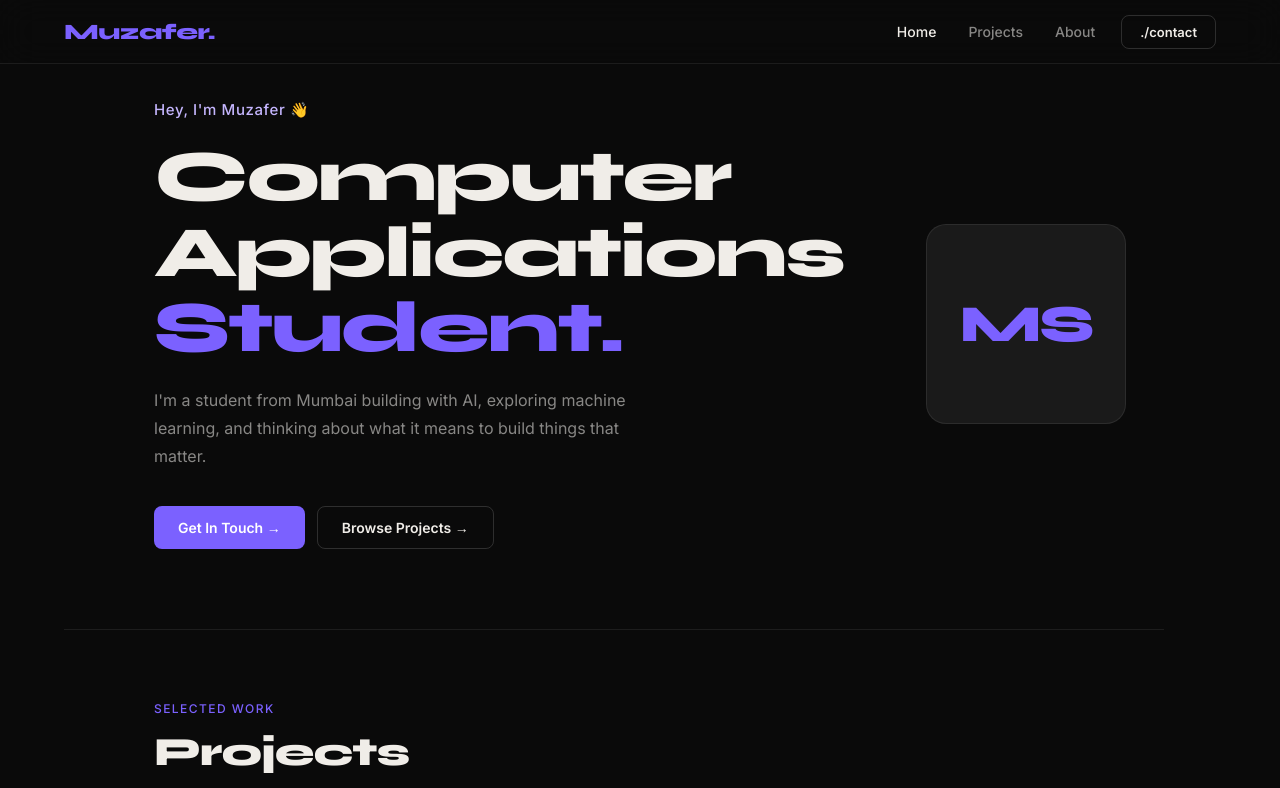
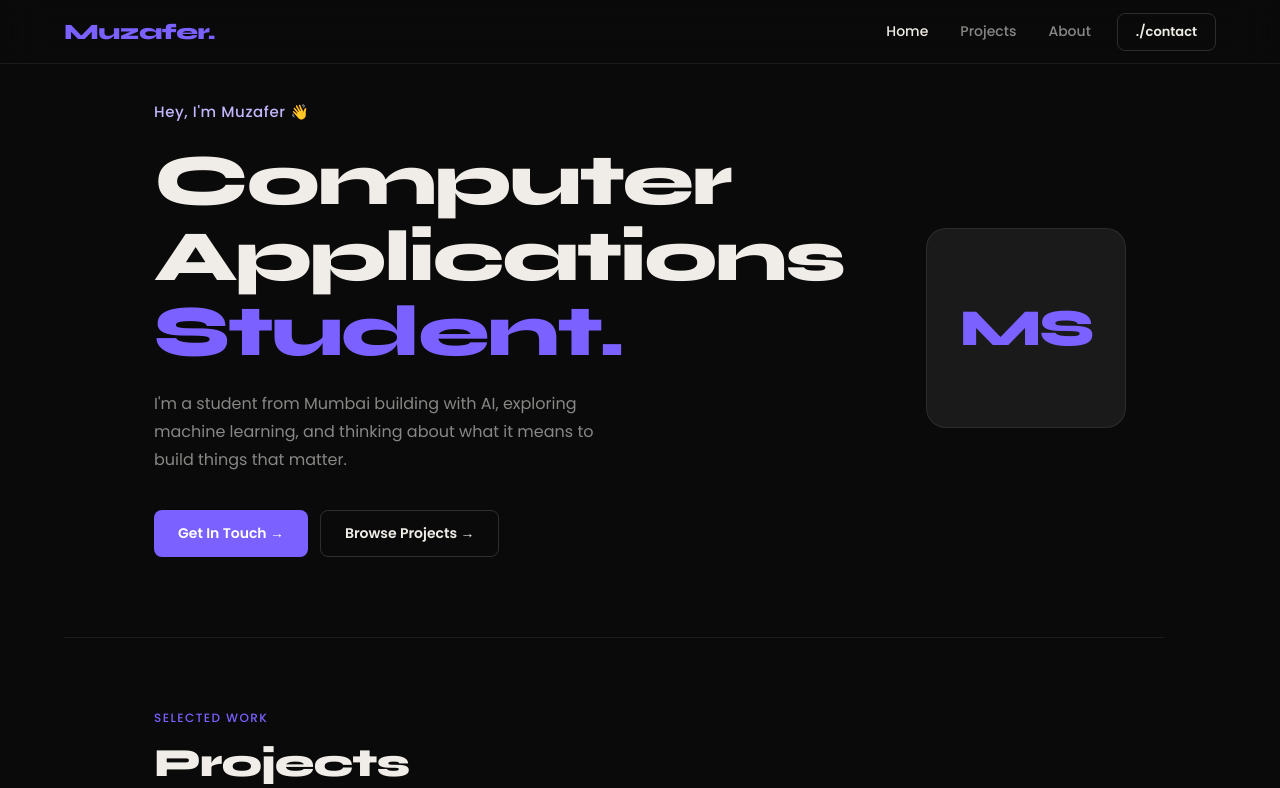
Before and after one commit to ADARSH5141/Portfolio, a React (Vite) app: page / in a window 1280 px wide. Shown: the top 788 px of the page. Built offline with nearby package versions, Linux system fonts and the light colour scheme.

Commit message:
added font

```diff
--- a/src/index.css
+++ b/src/index.css
@@ -1,4 +1,5 @@
-@import url('https://fonts.googleapis.com/css2?family=Inter:wght@400;500;600;700&family=Syne:wght@700;800&display=swap');
+/* @import url('https://fonts.googleapis.com/css2?family=Inter:wght@400;500;600;700&family=Syne:wght@700;800&display=swap'); */
+@import url('https://fonts.googleapis.com/css2?family=Poppins:ital,wght@0,100;0,200;0,300;0,400;0,500;0,600;0,700;0,800;0,900;1,100;1,200;1,300;1,400;1,500;1,600;1,700;1,800;1,900&display=swap');
 
 :root {
   --bg-primary: #0A0A0A;
@@ -23,7 +24,8 @@
 }
 
 body {
-  font-family: 'Inter', sans-serif;
+  /* font-family: 'Inter', sans-serif; */
+  font-family: "Poppins";
   background: var(--bg-primary);
   color: var(--text-primary);
   min-height: 100vh;
@@ -40,5 +42,5 @@
   cursor: pointer;
   border: none;
   background: none;
-  font-family: inherit;
+  font-family: "poppins";
 }
```
